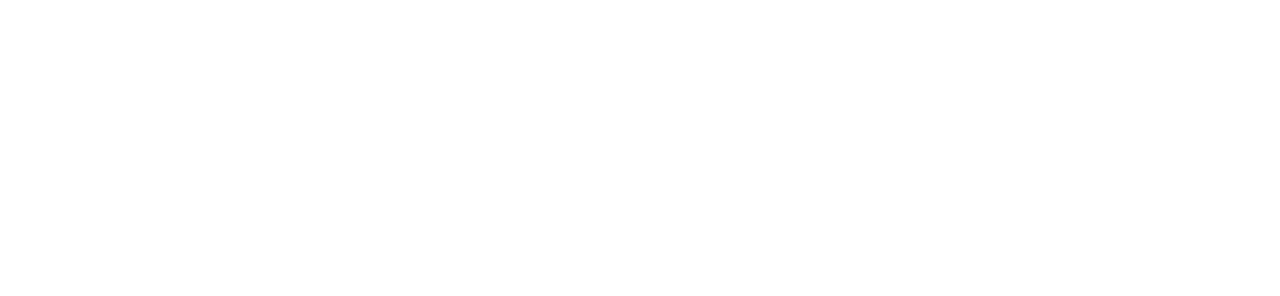
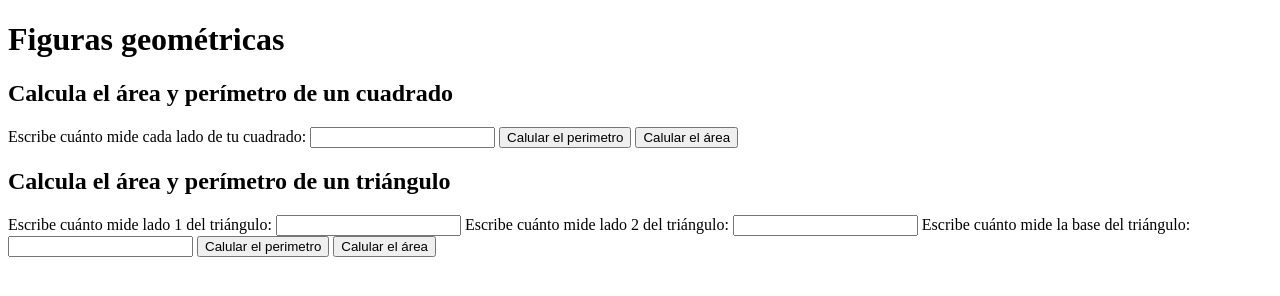
Before and after one commit to MissingRed/Practico-javascript, a plain HTML site: page index.html in a window 1280 px wide. Drawn offline with Linux system fonts and the light colour scheme.

Commit message:
interactuando con HTML

```diff
--- a/figuras.js
+++ b/figuras.js
@@ -84,3 +84,33 @@ function areaCirculo(radio) {
 // console.log("El area del circulo es: " + areaCirculo + "cm2");
 
 console.groupEnd();
+
+// Interactuar con HTML
+
+function calcularPerimetroCuadrado() {
+  const input = document.getElementById("inputCuadrado");
+  const value = input.value;
+
+  const perimetro = perimetroCuadrado(value);
+  alert(perimetro);
+}
+
+function calcularAreaCuadrado() {
+  const input = document.getElementById("inputCuadrado");
+  const value = input.value;
+
+  const area = areaCuadrado(value);
+  alert(area);
+}
+
+function calcularPerimetroTriangulo() {
+  const input1 = document.getElementById("inputTriangulo1");
+  const input2 = document.getElementById("inputTriangulo2");
+  const input3 = document.getElementById("inputBaseTriangulo");
+  const value1 = parseInt(input1.value);
+  const value2 = parseInt(input2.value);
+  const value3 = parseInt(input3.value);
+  const perTrian = perimetroTriangulo(value1, value2, value3);
+
+  alert(perTrian);
+}
--- a/index.html
+++ b/index.html
@@ -7,6 +7,46 @@
     <title>Practico JS</title>
   </head>
   <body>
+    <header><h1>Figuras geométricas</h1></header>
+    <section>
+      <h2>Calcula el área y perímetro de un cuadrado</h2>
+      <form>
+        <label for="inputCuadrado"
+          >Escribe cuánto mide cada lado de tu cuadrado:
+        </label>
+        <input type="number" id="inputCuadrado" />
+        <button type="button" onclick="calcularPerimetroCuadrado()">
+          Calular el perimetro
+        </button>
+        <button type="button" onclick="calcularAreaCuadrado()">
+          Calular el área
+        </button>
+      </form>
+    </section>
+    <section>
+      <h2>Calcula el área y perímetro de un triángulo</h2>
+      <form>
+        <label for="inputTriangulo1"
+          >Escribe cuánto mide lado 1 del triángulo:
+        </label>
+        <input type="number" id="inputTriangulo1" />
+        <label for="inputTriangulo1"
+          >Escribe cuánto mide lado 2 del triángulo:
+        </label>
+        <input type="number" id="inputTriangulo2" />
+        <label for="inputTriangulo1"
+          >Escribe cuánto mide la base del triángulo:
+        </label>
+        <input type="number" id="inputBaseTriangulo" />
+
+        <button type="button" onclick="calcularPerimetroTriangulo()">
+          Calular el perimetro
+        </button>
+        <button type="button" onclick="calcularAreaTriangulo()">
+          Calular el área
+        </button>
+      </form>
+    </section>
     <script src="./figuras.js"></script>
   </body>
 </html>
```
